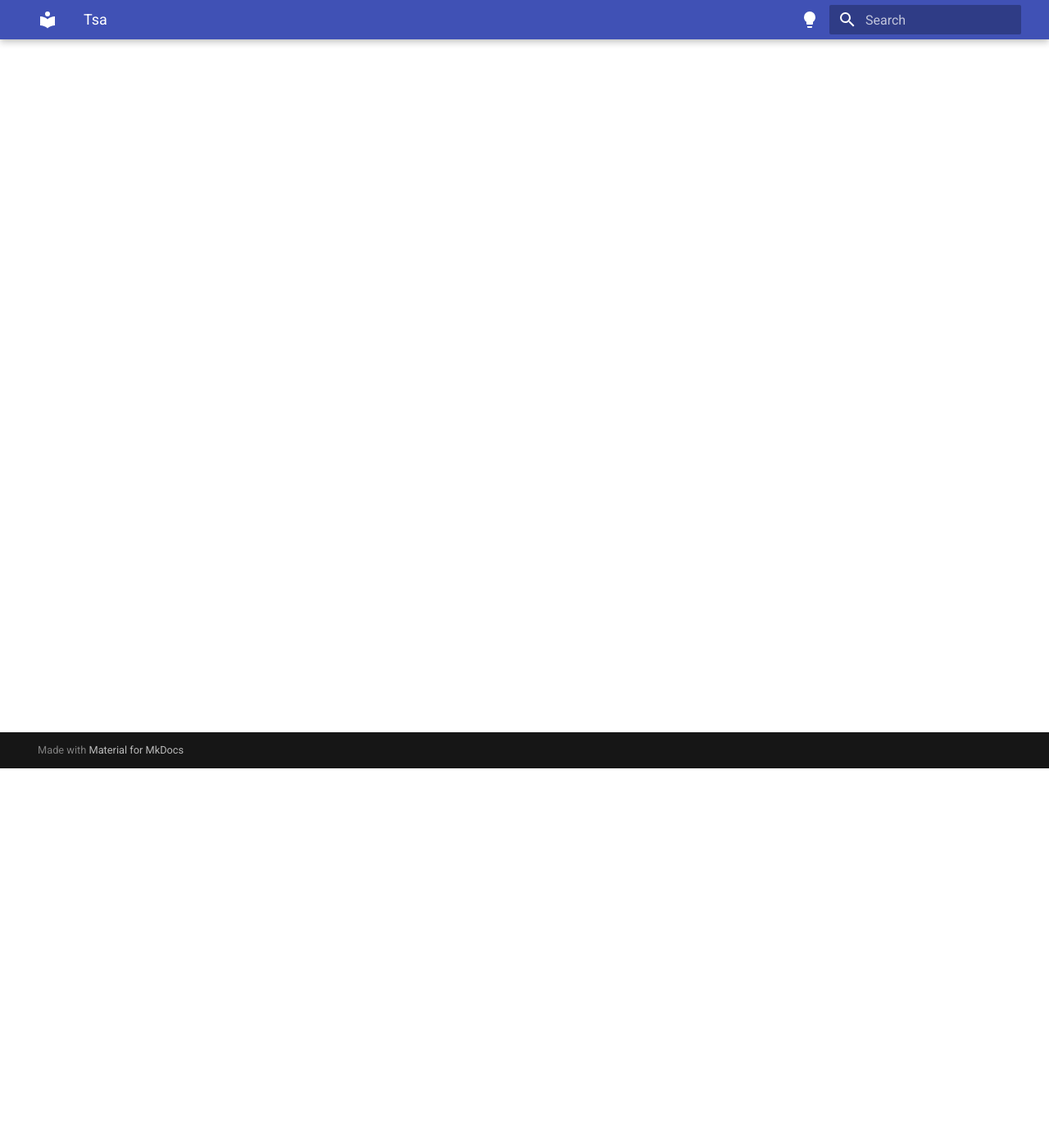
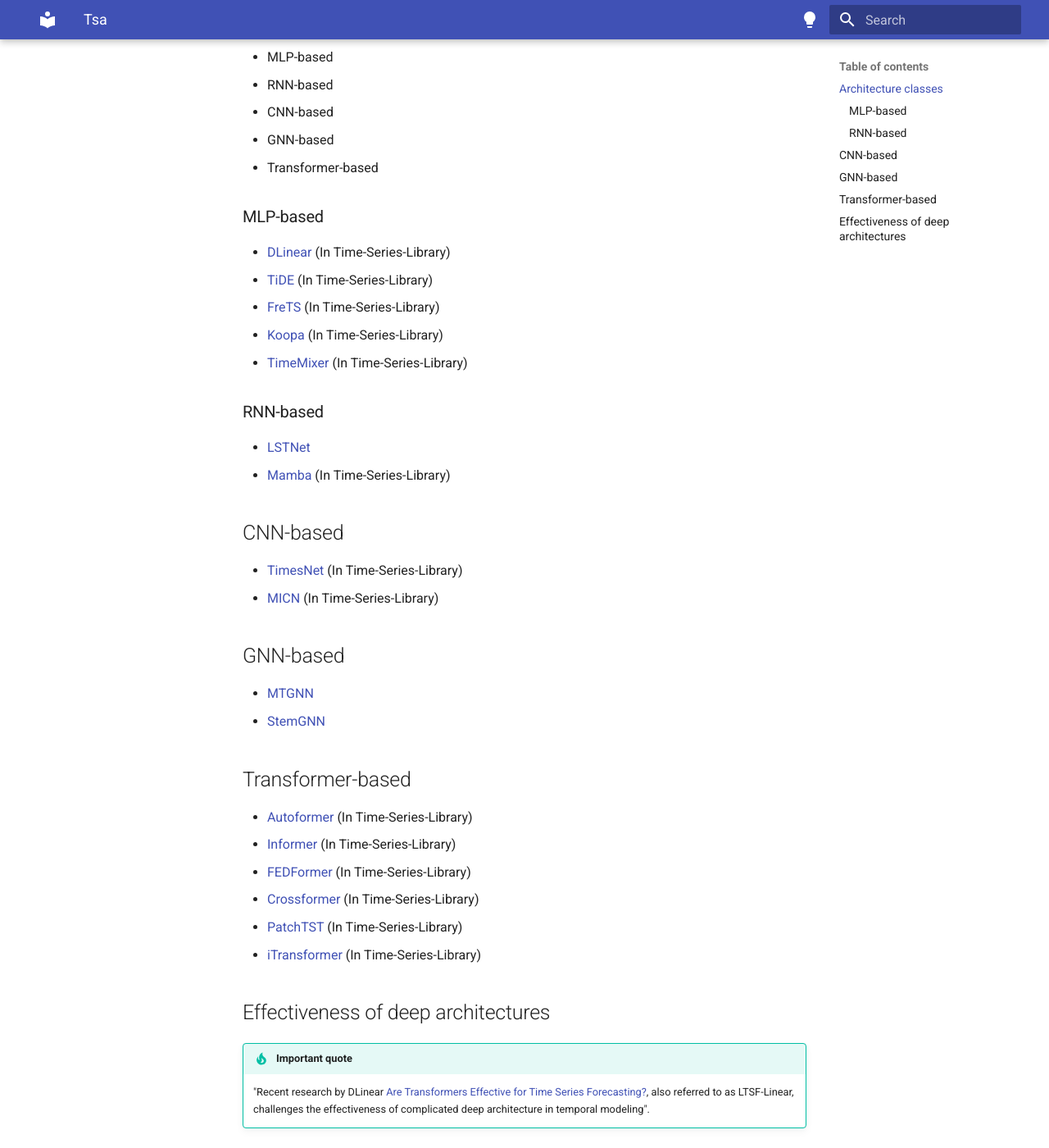
Before and after one commit to jdvillegasg/datascienceblog, an MkDocs documentation site: the page built from docs/tsa.md, in a window 1280 px wide and 1400 px high, scrolled down 463 px. Shown: the whole window at 82% size. Built offline with MkDocs 1.6.1 and Material for MkDocs 9.7.7, drawn with Linux system fonts in a browser that asks for light colours; some of the changed text lies outside the part shown.

```diff
--- a/docs/tsa.md
+++ b/docs/tsa.md
@@ -5,3 +5,51 @@ Workflow:
 2. (Optional) Trend removal
 2. Pass through model
 3. Denormalize
+
+# Deep Time Series Models: a comprehensive survey and benchmark
+
+## Architecture classes
+
+- MLP-based
+- RNN-based
+- CNN-based
+- GNN-based
+- Transformer-based
+
+### MLP-based
+
+- [DLinear](https://arxiv.org/pdf/2205.13504) (In Time-Series-Library)
+- [TiDE](https://arxiv.org/pdf/2304.08424) (In Time-Series-Library)
+- [FreTS](https://arxiv.org/pdf/2311.06184) (In Time-Series-Library)
+- [Koopa](https://arxiv.org/pdf/2305.18803) (In Time-Series-Library)
+- [TimeMixer](https://openreview.net/pdf?id=7oLshfEIC2) (In Time-Series-Library)
+
+### RNN-based
+
+- [LSTNet](https://arxiv.org/pdf/1703.07015)
+- [Mamba](https://arxiv.org/pdf/2312.00752) (In Time-Series-Library)
+
+## CNN-based
+
+- [TimesNet](https://openreview.net/pdf?id=ju_Uqw384Oq) (In Time-Series-Library)
+- [MICN](https://openreview.net/pdf?id=zt53IDUR1U) (In Time-Series-Library)
+
+## GNN-based
+
+- [MTGNN](https://arxiv.org/pdf/2005.11650)
+- [StemGNN](https://arxiv.org/pdf/2103.07719)
+
+## Transformer-based
+
+- [Autoformer](https://openreview.net/pdf?id=I55UqU-M11y) (In Time-Series-Library)
+- [Informer](file:///home/julian/Downloads/17325-Article%20Text-20819-1-2-20210518.pdf) (In Time-Series-Library)
+- [FEDFormer](https://proceedings.mlr.press/v162/zhou22g/zhou22g.pdf) (In Time-Series-Library)
+- [Crossformer](https://openreview.net/pdf?id=vSVLM2j9eie) (In Time-Series-Library)
+- [PatchTST](https://openreview.net/pdf?id=Jbdc0vTOcol) (In Time-Series-Library)
+- [iTransformer](https://arxiv.org/pdf/2310.06625) (In Time-Series-Library)
+
+
+## Effectiveness of deep architectures
+
+!!! tip "Important quote"
+    "Recent research by DLinear [Are Transformers Effective for Time Series Forecasting?](https://arxiv.org/abs/2205.13504), also referred to as LTSF-Linear, challenges the effectiveness of complicated deep architecture in temporal modeling".
--- a/mkdocs.yml
+++ b/mkdocs.yml
@@ -76,5 +76,7 @@ nav:
   - Home: index.md
   - Bayesian learning:
     - Variational inference: VI.md
-  - Neural Networks:
-    - RNN.md
+  - Sequence Neural Networks:
+    - RNN: RNN.md
+    - LSTM: lstm.md
+    - GRU: GRU.md
```
Also changed, not shown: docs/GRU.md (added, +17 -0 lines), docs/enc2dec.md (added, +21 -0 lines), docs/lstm.md (added, +11 -0 lines), docs/assets/encdec.png (added), docs/assets/gru_1.png (added), docs/assets/gru_ht_zt.png (added), docs/assets/gru_rt.png (added), docs/assets/lstm.png (added), docs/assets/lstm_cell.png (added), docs/assets/mixedtraining.png (added), docs/assets/recursivetraining.png (added), docs/assets/teacherforcingtraining.png (added), 4 other files.
